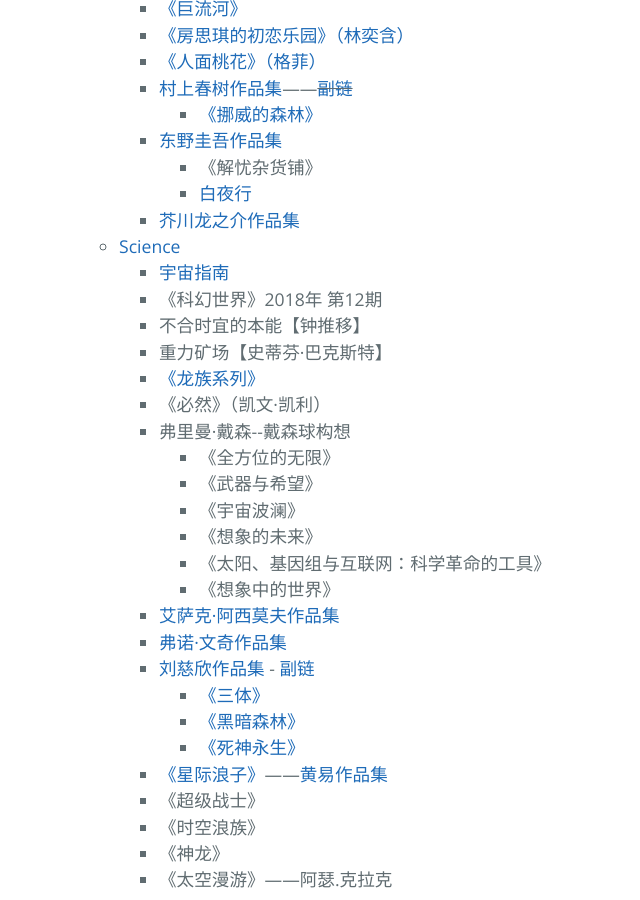
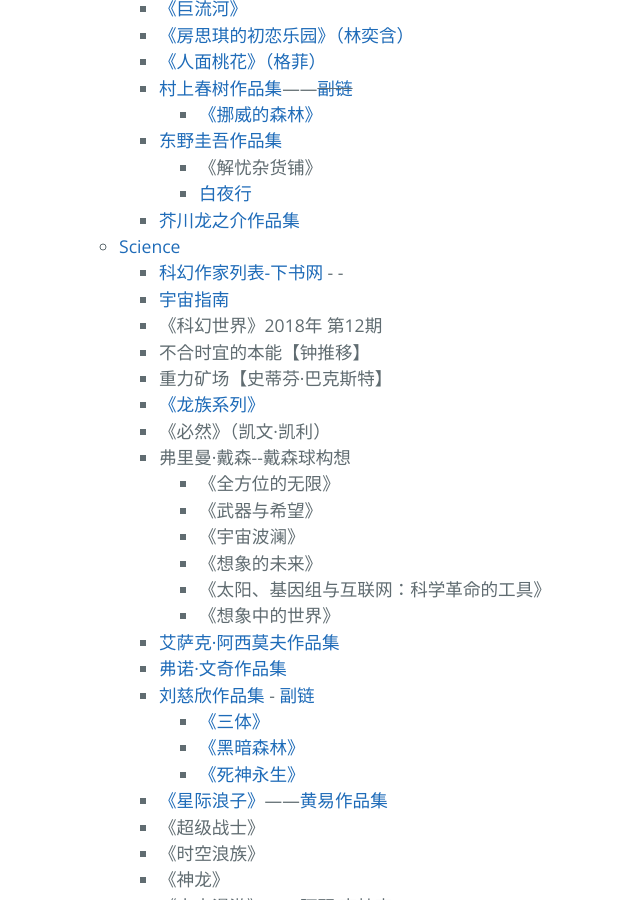
Before and after one commit to AmbroseRen/test, a Jekyll site: the page built from Library/BookListsOne.md, in a window 1280 px wide and 900 px high, scrolled down 4044 px. Shown: the whole window, without its empty margins (185-825 px from the left). Built offline with Jekyll 4.4.1, drawn with Linux system fonts in a browser that asks for light colours; our own code applies the rules of GitHub Pages for plain Markdown files; the repository's description, which GitHub fills in, is left out.

Commit message:
Update BookListsOne.md

```diff
--- a/Library/BookListsOne.md
+++ b/Library/BookListsOne.md
@@ -230,7 +230,8 @@
             </li>
             <li id="science"><a href="#top">Science</a>
                 <ul>
-                    <li><a href="https://cdn.jsdelivr.net/gh/AmbroseRen/test@master/Library/Society/宇宙指南.pdf">宇宙指南</a></li>
+                    <li><a href="https://www.shutxt.com/writer/kehuan.html">科幻作家列表-下书网</a> - <a href=""></a> - <a href=""></a></li>
+		    <li><a href="https://cdn.jsdelivr.net/gh/AmbroseRen/test@master/Library/Society/宇宙指南.pdf">宇宙指南</a></li>
                     <li>《科幻世界》2018年 第12期</li>
                     <li>不合时宜的本能【钟推移】</li>
                     <li>重力矿场【史蒂芬·巴克斯特】</li>
```
